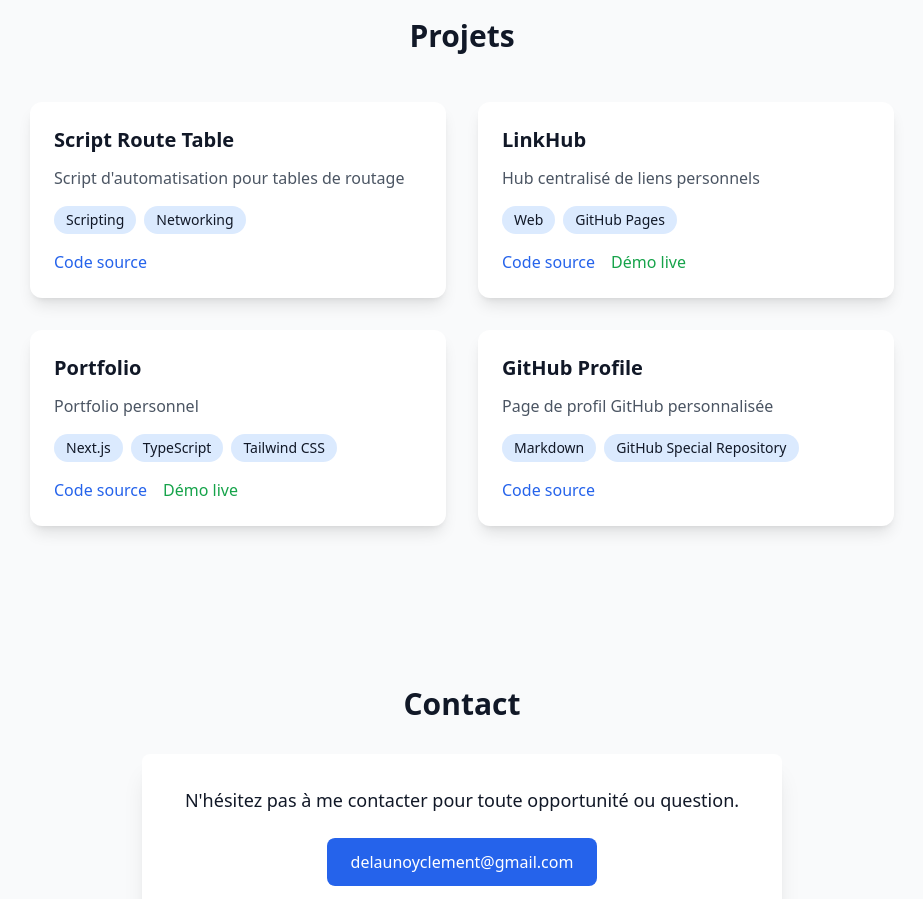
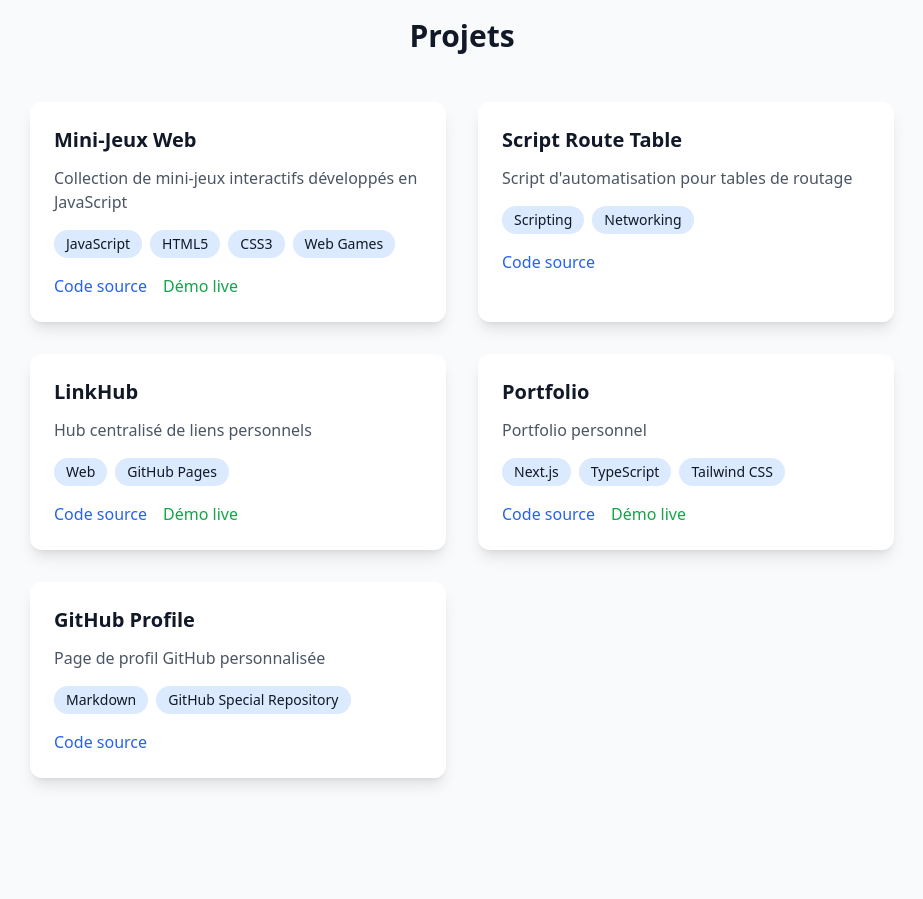
Before and after one commit to kuramentooo/portfolio, a Next.js app: page /portfolio/ in a window 1280 px wide. Shown: the part 4420-5319 px from the top of the page, without its empty margins (178-1101 px from the left). Built offline with nearby package versions, Linux system fonts and the light colour scheme.

Commit message:
ADD: all

```diff
--- a/src/data/profile.ts
+++ b/src/data/profile.ts
@@ -251,6 +251,13 @@ export const profile = {
   },
   projects: [
     {
+      name: "Mini-Jeux Web",
+      description: "Collection de mini-jeux interactifs développés en JavaScript",
+      url: "https://github.com/kuramentooo/jeux",
+      demoUrl: "https://kuramentooo.github.io/jeux/",
+      tech: ["JavaScript", "HTML5", "CSS3", "Web Games"]
+    },
+    {
       name: "Script Route Table",
       description: "Script d'automatisation pour tables de routage",
       url: "https://github.com/kuramentooo/script-routetable",
```
Also changed, not shown: public/Capture d’écran 2025-03-05 165639.png (added), 1 other file (tests, documents, lock files or other folders).
